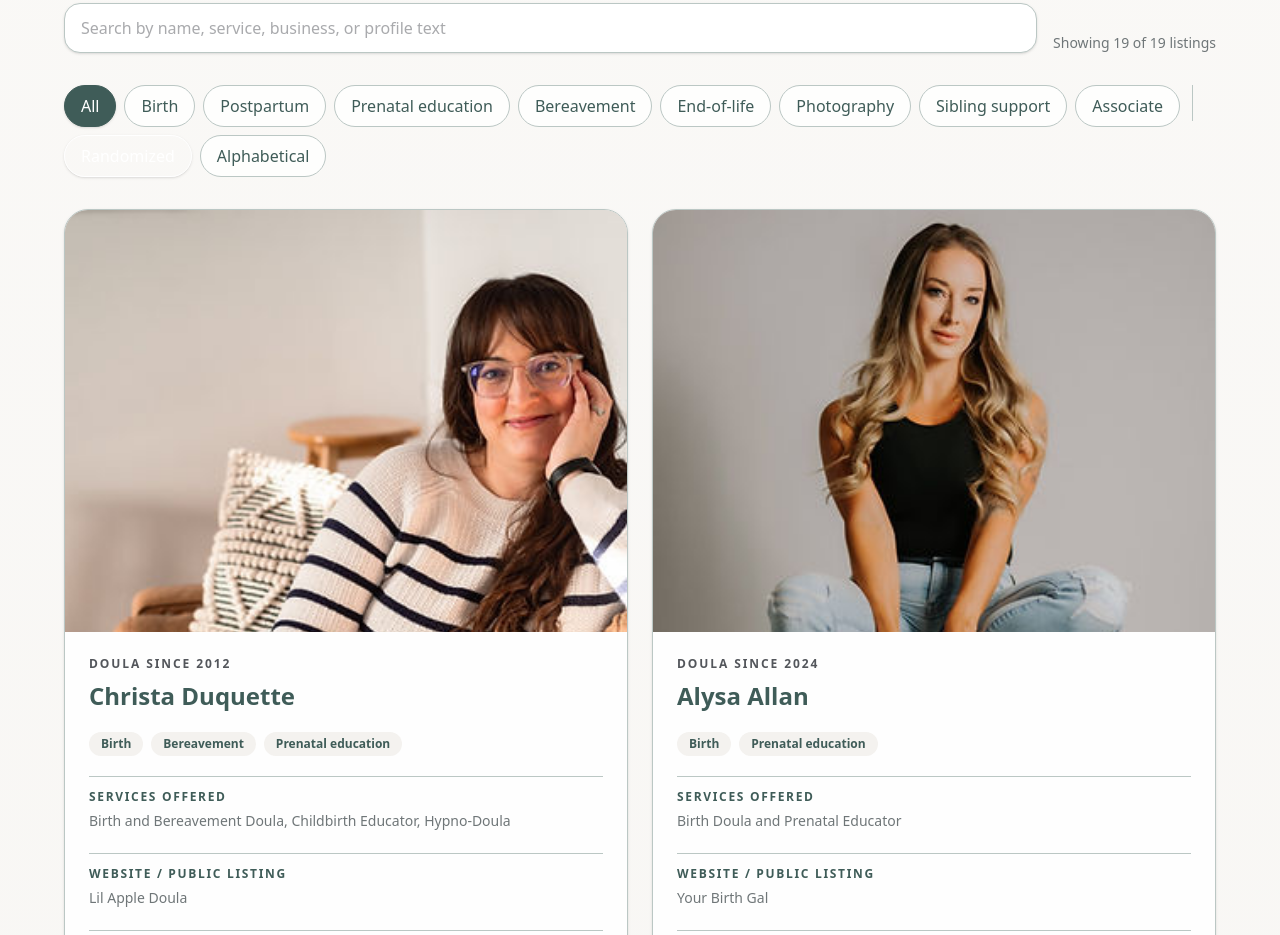
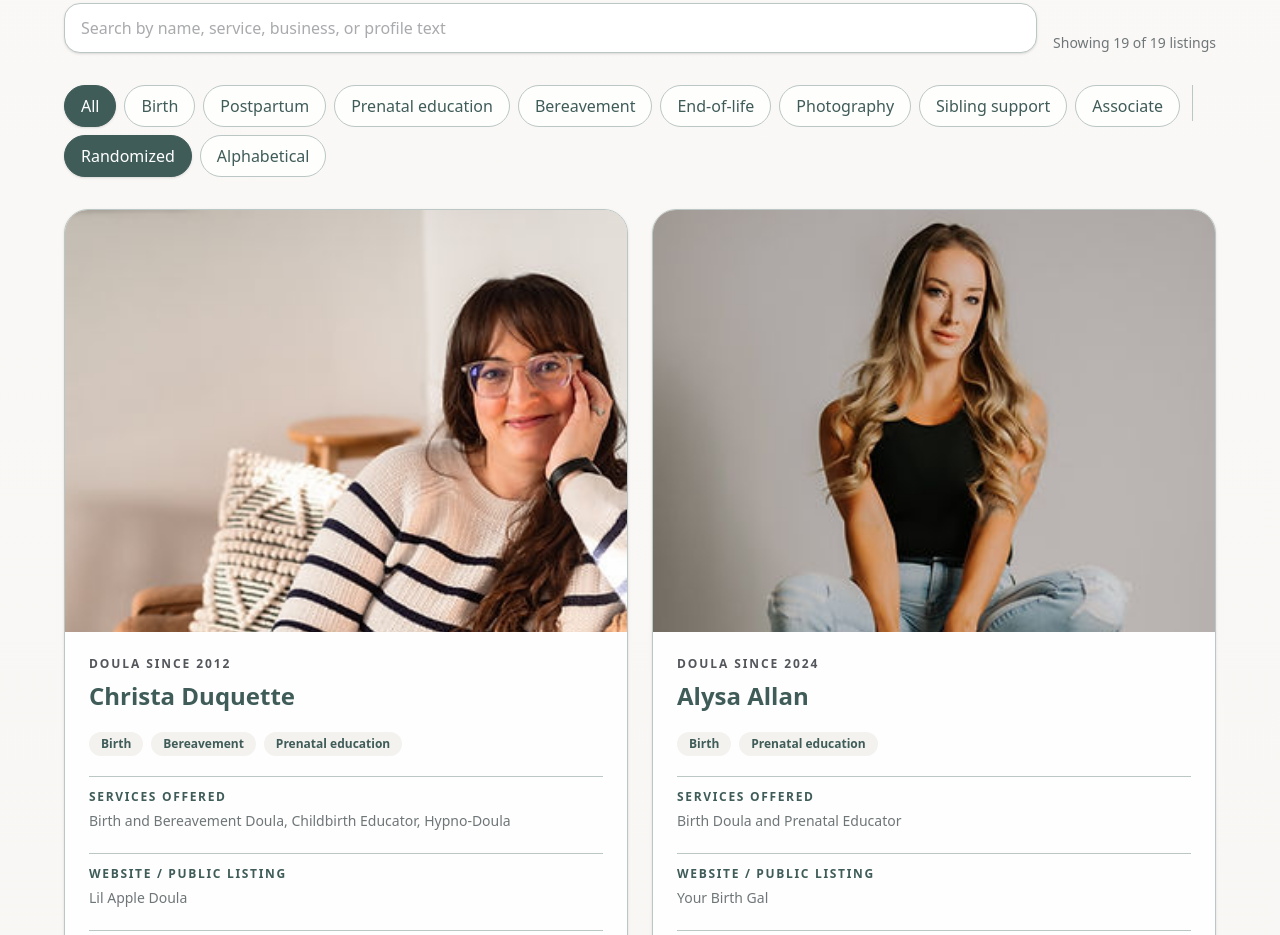
Before and after one commit to hickdwayne-rdp/rdda-platform, a Next.js app in the folder repo/: page /doulas in a window 1280 px wide. Shown: the part 1180-2115 px from the top of the page. Built offline with nearby package versions, Linux system fonts and the light colour scheme.

Commit message:
Match doula sort button filter styling

```diff
--- a/repo/src/app/doulas/DoulaDirectory.tsx
+++ b/repo/src/app/doulas/DoulaDirectory.tsx
@@ -175,8 +175,8 @@ export function DoulaDirectory({ profiles }: { profiles: DoulaDirectoryProfile[]
             onClick={() => setSortMode(option.value)}
             className={`rounded-full border px-4 py-2 text-sm font-semibold transition ${
               sortMode === option.value
-                ? "border-secondary bg-secondary text-white shadow-sm"
-                : "border-[var(--border)] bg-white/80 text-primary hover:border-secondary"
+                ? "border-primary bg-primary text-white shadow-sm"
+                : "border-[var(--border)] bg-white/80 text-primary hover:border-primary"
             }`}
           >
             {option.label}
```
